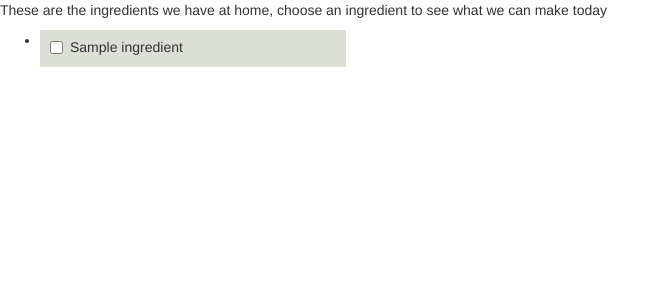
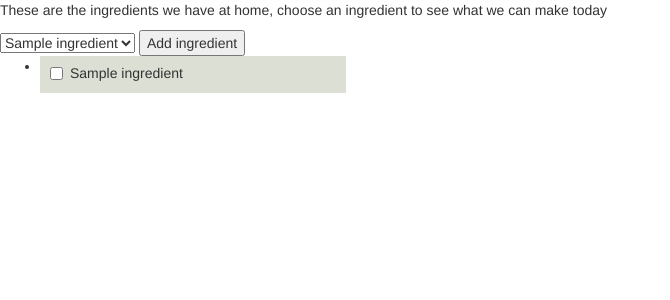
Before and after one commit to nt90/recipy, a PHP site: page /?controller=ingredients&action=index in a window 1280 px wide. Shown: the part 51-351 px from the top of the page, without its empty margins (0-670 px from the left). Run offline with PHP 8.4, Linux system fonts and the light colour scheme; tables that the repository leaves empty or names only in its code hold one stand-in row (values such as "Sample post"); some libraries are stand-ins or nearby versions.

Commit message:
Added All ingredients and temporarily list for ingredients

```diff
--- a/controllers/ingredients_controller.php
+++ b/controllers/ingredients_controller.php
@@ -3,6 +3,8 @@ class IngredientsController {
     public function index() {
         // we store all the posts in a variable
         $ingredients = Ingredient::all();
+        $ingredient_new = Ingredient::NewIngredient();
+        $ingredients_all = Ingredient::ListIngredientsAll();
         require_once('views/ingredients/index.php');
     }
 
--- a/controllers/recipes_controller.php
+++ b/controllers/recipes_controller.php
@@ -14,7 +14,6 @@ class RecipesController {
         // we use the given id to get the right post
         $recipe = Recipe::find($_GET['recipe_id']);
         $recipe_ingredients = RecipeIngredient::RecipeIngredients($_GET['recipe_id']);
-//print_r($recipe);
         require_once('views/recipes/show.php');
     }
 }
--- a/js/main.js
+++ b/js/main.js
@@ -18,16 +18,5 @@ $(document).ready(function() {
     });
 
 
-    //at the ingredients page show popup with all ingrediens before start
-
-    function showPopup() {
-
-        $("#popup").show();
-
-        return showPopup();
-
-    }
-
-
 
 });
--- a/models/ingredients.php
+++ b/models/ingredients.php
@@ -9,13 +9,41 @@ class Ingredient {
         $this->ingredient_id      = $ingredient_id;
         $this->name    = $ingredient_name;
     }
-
+//Temp ingredients
     public static function all() {
         $list = [];
         $db = Db::getInstance();
-        $req = $db->query('SELECT * FROM ingredients');
+
+
+        $req = $db->query('SELECT * FROM temp_ingredients');
 
 // we create a list of Post objects from the database results
+        foreach($req->fetchAll() as $ingredient) {
+            $list[] = new Ingredient($ingredient['ingredient_id'], $ingredient['ingredient_name']);
+        }
+
+        return $list;
+
+    }
+
+    public static function NewIngredient() {
+        $db = Db::getInstance();
+        if(isset($_POST['submit'])) {
+            $ingredientNew = ($_POST['ingredientNew']);
+            echo($ingredientNew);
+
+            $query = $db->query("INSERT INTO temp_ingredients(ingredient_id,ingredient_name) SELECT ingredient_id, ingredient_name FROM ingredients WHERE ingredient_name LIKE '$ingredientNew' ");
+        }
+
+        // return $query->fetchAll();
+    }
+
+    //List of all ingredients
+
+    public static function ListIngredientsAll() {
+        $db = Db::getInstance();
+        $req = $db->query('SELECT * FROM ingredients ORDER BY ingredient_name ASC');
+
         foreach($req->fetchAll() as $ingredient) {
             $list[] = new Ingredient($ingredient['ingredient_id'], $ingredient['ingredient_name']);
         }
@@ -54,18 +82,19 @@ class sortIngredient {
         foreach ($sort_ingredients as $key => $value){
 
             extract($_POST);
+            print_r($_POST);
             if (isset($sortRecipe)) ;
 
             //We need to count if the sortRecipe array is equal to amount of ingredients the recipe has
             //How many ingredients do you need to match?
-            if(count($sortRecipe) >= 2 ) {
+            //if(count($sortRecipe) >= 2 ) {
                 if (array_key_exists($value['recipe_name'], $filtered_ingredients)) {
 
                     $filtered_ingredients[$value['recipe_name']]['ingredient_name'] .= ', ' . $value['ingredient_name'];
                 } else {
                     $filtered_ingredients[$value['recipe_name']] = array('recipe_id' => $value['recipe_id'], 'recipe_name' => $value['recipe_name'], 'ingredient_name' => $value['ingredient_name']);
                 }
-            }
+            //}
         }
         return array_values($filtered_ingredients);
     }
--- a/views/ingredients/index.php
+++ b/views/ingredients/index.php
@@ -1,5 +1,14 @@
 <?php include ('views\pages\header.php'); ?>
 <p>These are the ingredients we have at home, choose an ingredient to see what we can make today</p>
+
+<form method="post" name="input" action="<?php $_SERVER['PHP_SELF']; ?>">
+    <select name="ingredientNew">
+        <?php foreach ($ingredients_all as $ingredient_name) {?>
+             <option value="<?php echo $ingredient_name->name; ?>"><?php echo $ingredient_name->name; ?></option>
+        <?php }?>
+    </select>
+    <input type="submit" name="submit" value="Add ingredient" />
+</form>
 
 <form class="form-horizontal">
     <div class="form-group">
```
